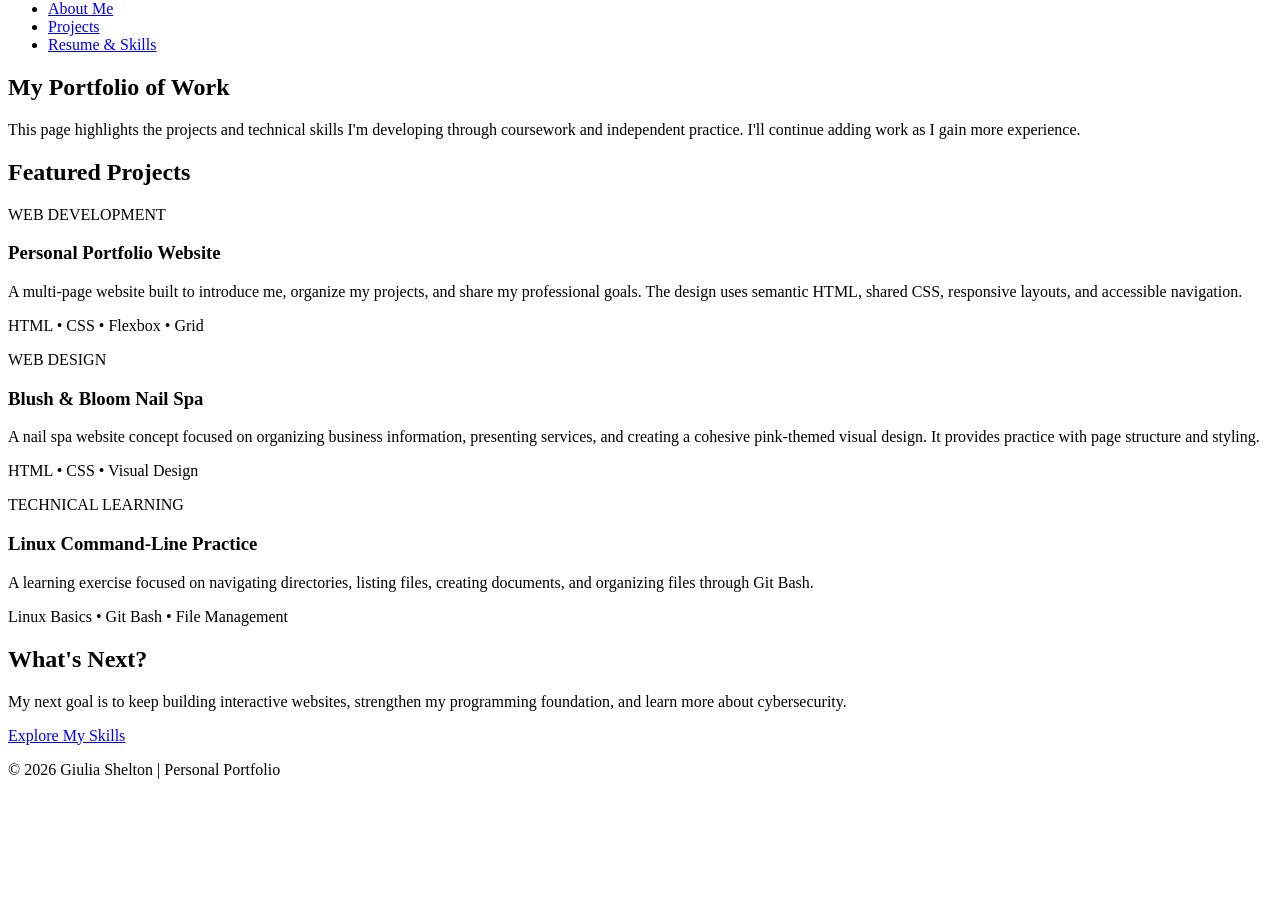
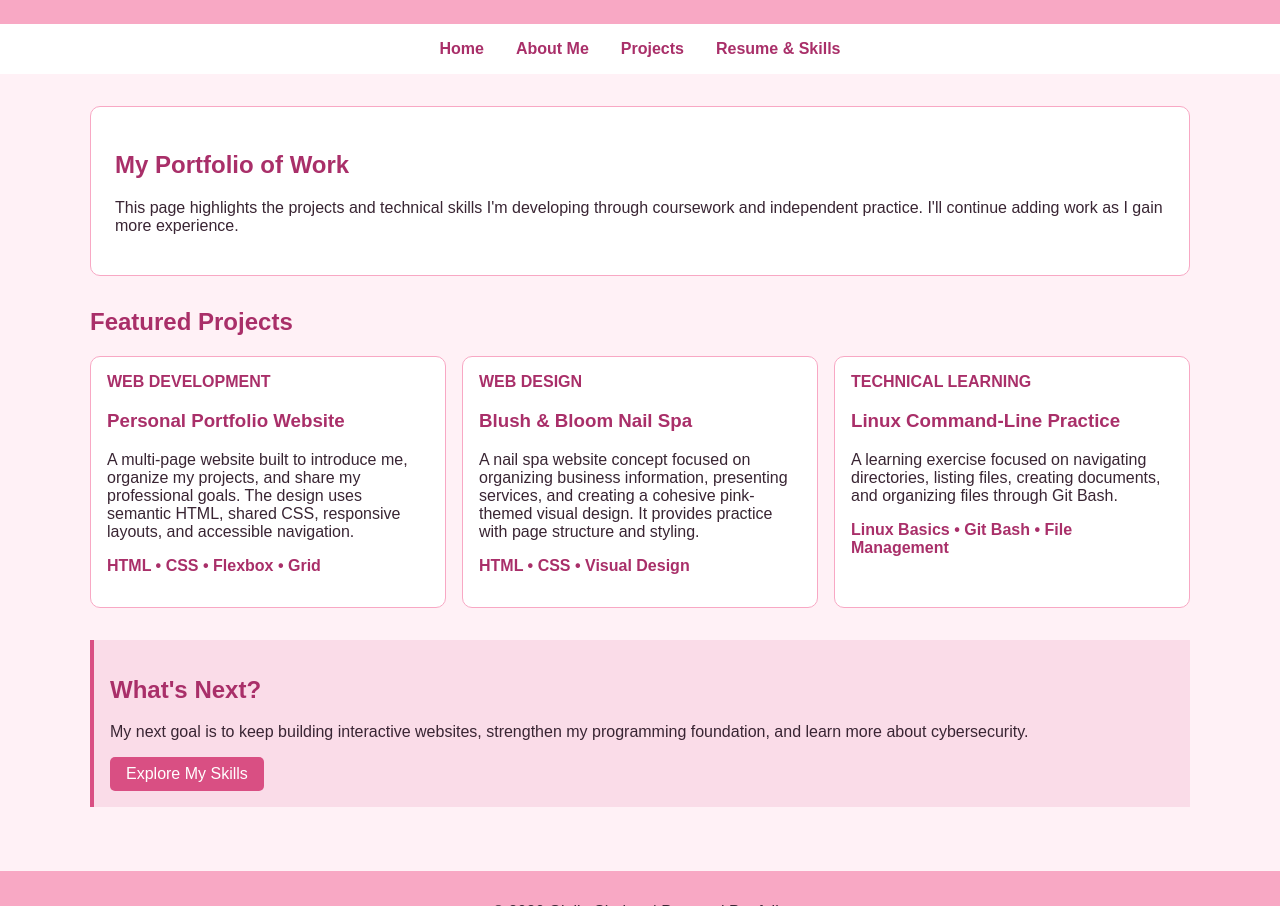
Before and after one commit to gmshelto565/My-Portflio, a plain HTML site: page projects.html in a window 1280 px wide. Shown: the part 166-1072 px from the top of the page. Before the commit the page ends 961 px from the top, so only its background shows below. Drawn offline with Linux system fonts and the light colour scheme.

Commit message:
Style portfolio with responsive pink theme

```diff
--- a/styles.css
+++ b/styles.css
@@ -1,13 +1,200 @@
+
 /* CSS by Giulia Shelton */
-/* Color Palette */
-deep black=#05080D
-slate blue=#65768C
-steel blue=#263640
-burnt orange=#BF5B40
-earth=#733917
+
+/* Color Palette
+   Light Pink: #FFF1F6
+   Pink: #F8A8C4
+   Bright Pink: #D94F83
+   Dark Pink: #A92F69
+   White: #FFFFFF
+   Dark Text: #392533
 */
 
-/* GLOBAL (base) MOBILE FIRST */
+/* GLOBAL STYLES */
+
 body {
-    background-color: #05080D;
+    font-family: Arial, sans-serif;
+    margin: 0;
+    background-color: #FFF1F6;
+    color: #392533;
+    display: grid;
+    grid-template-columns: 1fr;
 }
+
+/* HEADER */
+
+header {
+    background-color: #F8A8C4;
+    color: #392533;
+    text-align: center;
+    padding: 1.5rem;
+}
+
+header h1 {
+    margin-bottom: 0.5rem;
+}
+
+header p {
+    font-style: italic;
+}
+
+/* NAVIGATION */
+
+nav {
+    background-color: #FFFFFF;
+    padding: 0.5rem;
+}
+
+nav ul {
+    list-style: none;
+    margin: 0;
+    padding: 0;
+    display: flex;
+    flex-direction: column;
+    align-items: center;
+    gap: 0.5rem;
+}
+
+nav a {
+    color: #A92F69;
+    text-decoration: none;
+    padding: 0.5rem;
+    display: block;
+    font-weight: bold;
+}
+
+nav a:hover {
+    background-color: #D94F83;
+    color: #FFFFFF;
+}
+
+/* MAIN CONTENT */
+
+main {
+    padding: 1rem;
+}
+
+section {
+    margin-bottom: 2rem;
+}
+
+h2 {
+    color: #A92F69;
+}
+
+/* CARDS */
+
+.card-grid {
+    display: grid;
+    grid-template-columns: 1fr;
+    gap: 1rem;
+}
+
+.card {
+    background-color: #FFFFFF;
+    border: 1px solid #F8A8C4;
+    padding: 1rem;
+    border-radius: 10px;
+}
+
+.card h3 {
+    color: #A92F69;
+}
+
+/* BUTTONS AND LINKS */
+
+.button,
+.callout a {
+    background-color: #D94F83;
+    color: #FFFFFF;
+    text-decoration: none;
+    padding: 0.5rem 1rem;
+    display: inline-block;
+    border-radius: 5px;
+}
+
+.button:hover,
+.callout a:hover {
+    background-color: #A92F69;
+}
+
+/* FEATURED CONTENT */
+
+.hero {
+    background-color: #FFFFFF;
+    border: 1px solid #F8A8C4;
+    padding: 1.5rem;
+    border-radius: 10px;
+}
+
+.callout {
+    background-color: #FADCE8;
+    padding: 1rem;
+    border-left: 4px solid #D94F83;
+}
+
+/* PROJECTS */
+
+.project-label {
+    color: #A92F69;
+    font-weight: bold;
+}
+
+.skill-list {
+    color: #A92F69;
+    font-weight: bold;
+}
+
+/* FOOTER */
+
+footer {
+    background-color: #F8A8C4;
+    color: #392533;
+    text-align: center;
+    padding: 1rem;
+}
+
+/* IMAGES */
+
+img {
+    display: block;
+    margin-top: 0.5rem;
+    max-width: 100%;
+}
+
+/* MEDIA QUERY */
+
+@media screen and (min-width: 600px) {
+
+    nav ul {
+        flex-direction: row;
+        justify-content: center;
+        gap: 1rem;
+    }
+
+    .card-grid {
+        grid-template-columns: repeat(2, 1fr);
+        gap: 1rem;
+    }
+
+    main {
+        padding: 2rem;
+    }
+
+}
+
+/* LARGER SCREENS */
+
+@media screen and (min-width: 900px) {
+
+    .card-grid {
+        grid-template-columns: repeat(3, 1fr);
+    }
+
+    main {
+        max-width: 1100px;
+        margin: auto;
+        width: 90%;
+    }
+
+}
```
